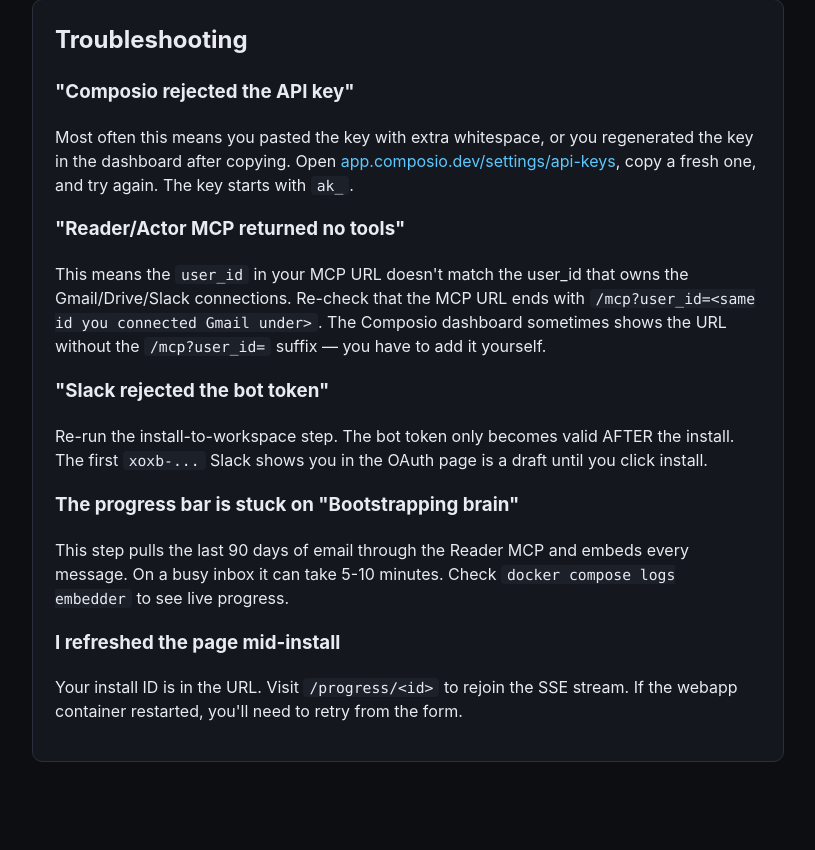
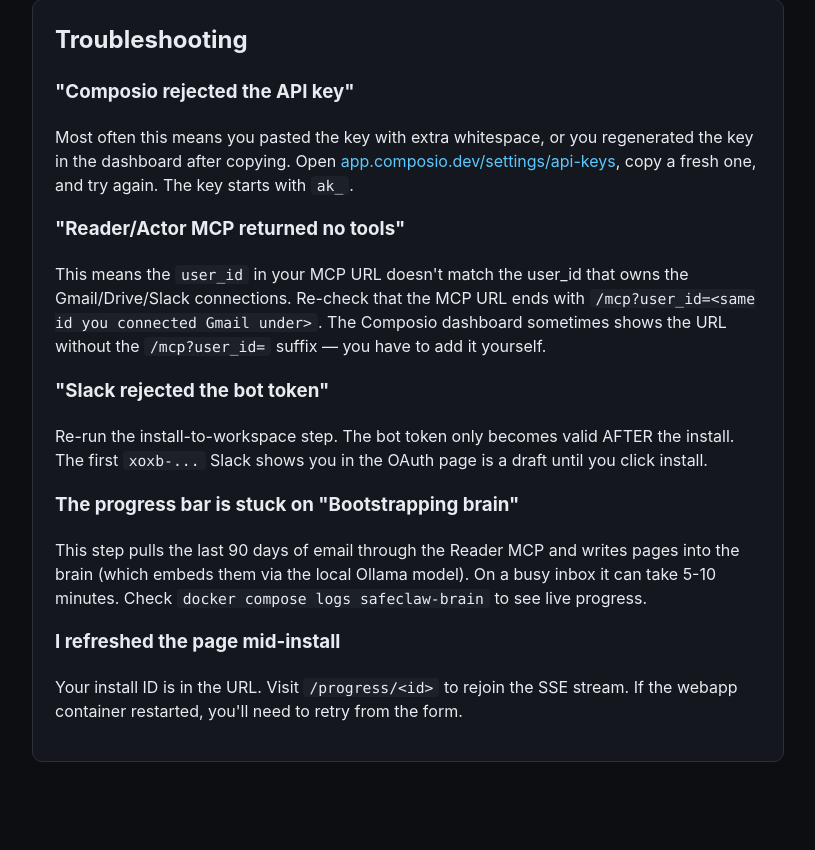
Before and after one commit to Vasanth19/safeclaw, a Flask app: page /help in a window 1280 px wide. Shown: the part 3044-3894 px from the top of the page, without its empty margins (232-1047 px from the left). Run offline with Flask 3, Linux system fonts and the light colour scheme.

Commit message:
fix(onboarding): dashboard service list + help reflect GBrain brain
- /dashboard _CONTAINERS: drop retired safeclaw-postgres-obs + safeclaw-embedder,
  add safeclaw-brain (GBrain) + safeclaw-postgres-brain. /dashboard previously
  showed two phantom "down" services and was missing the brain.
- help.html: bootstrap troubleshooting now points at `docker compose logs
  safeclaw-brain` instead of the removed embedder.

/setup and /dashboard routes themselves were unaffected; this fixes the stale
service health display.

Co-Authored-By: Claude Opus 4.7 <noreply@anthropic.com>

```diff
--- a/onboarding/app.py
+++ b/onboarding/app.py
@@ -67,13 +67,16 @@ _CONTAINER_PREFIX = os.environ.get("SAFECLAW_CONTAINER_PREFIX", "")
 # containers; they are now baked into the Hermes image (see
 # Dockerfile.safeclaw-hermes Stage B) and run as Node/Python subprocesses
 # inside hermes-reader / hermes-actor. No standalone container to track.
+# Brain: the bespoke postgres-obs + embedder were retired; the brain is now the
+# GBrain-backed safeclaw-brain service (HTTP MCP, embeddings via host Ollama)
+# backed by its own postgres-brain. embedder no longer exists (GBrain embeds).
 _CONTAINERS = {
     f"{_CONTAINER_PREFIX}safeclaw-hermes-reader":  {"label": "Reader Agent",  "kind": "agent"},
     f"{_CONTAINER_PREFIX}safeclaw-hermes-actor":   {"label": "Actor Agent",   "kind": "agent"},
-    f"{_CONTAINER_PREFIX}safeclaw-postgres-obs":   {"label": "Obs DB",        "kind": "infra"},
+    f"{_CONTAINER_PREFIX}safeclaw-brain":          {"label": "Brain (GBrain)", "kind": "infra"},
+    f"{_CONTAINER_PREFIX}safeclaw-postgres-brain": {"label": "Brain DB",      "kind": "infra"},
     f"{_CONTAINER_PREFIX}safeclaw-postgres-tasks": {"label": "Tasks DB",      "kind": "infra"},
     f"{_CONTAINER_PREFIX}safeclaw-postgrest":      {"label": "PostgREST",     "kind": "infra"},
-    f"{_CONTAINER_PREFIX}safeclaw-embedder":       {"label": "Embedder",      "kind": "infra"},
     f"{_CONTAINER_PREFIX}safeclaw-reflector":      {"label": "Reflector",     "kind": "infra"},
 }
 
--- a/onboarding/templates/help.html
+++ b/onboarding/templates/help.html
@@ -158,7 +158,7 @@
     <p>Re-run the install-to-workspace step. The bot token only becomes valid AFTER the install. The first <code>xoxb-...</code> Slack shows you in the OAuth page is a draft until you click install.</p>
 
     <h3>The progress bar is stuck on "Bootstrapping brain"</h3>
-    <p>This step pulls the last 90 days of email through the Reader MCP and embeds every message. On a busy inbox it can take 5-10 minutes. Check <code>docker compose logs embedder</code> to see live progress.</p>
+    <p>This step pulls the last 90 days of email through the Reader MCP and writes pages into the brain (which embeds them via the local Ollama model). On a busy inbox it can take 5-10 minutes. Check <code>docker compose logs safeclaw-brain</code> to see live progress.</p>
 
     <h3>I refreshed the page mid-install</h3>
     <p>Your install ID is in the URL. Visit <code>/progress/&lt;id&gt;</code> to rejoin the SSE stream. If the webapp container restarted, you'll need to retry from the form.</p>
```
